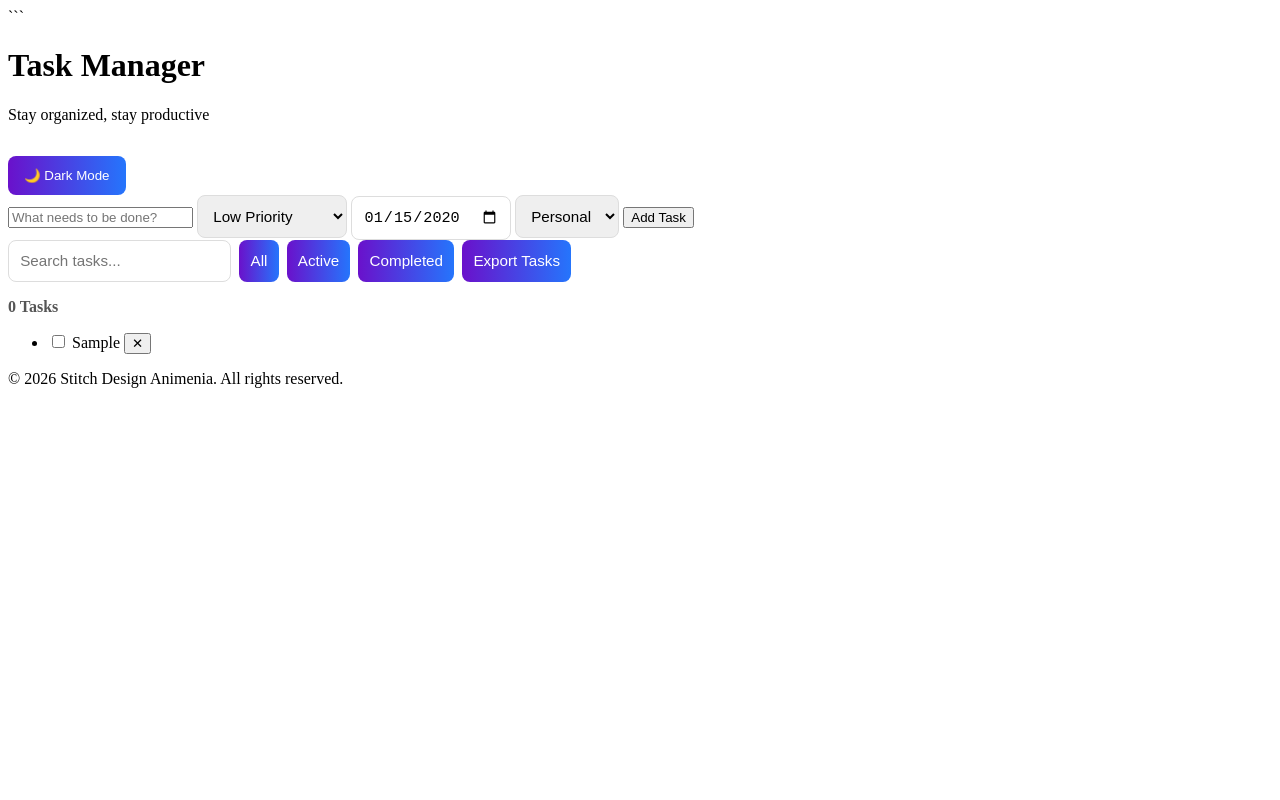
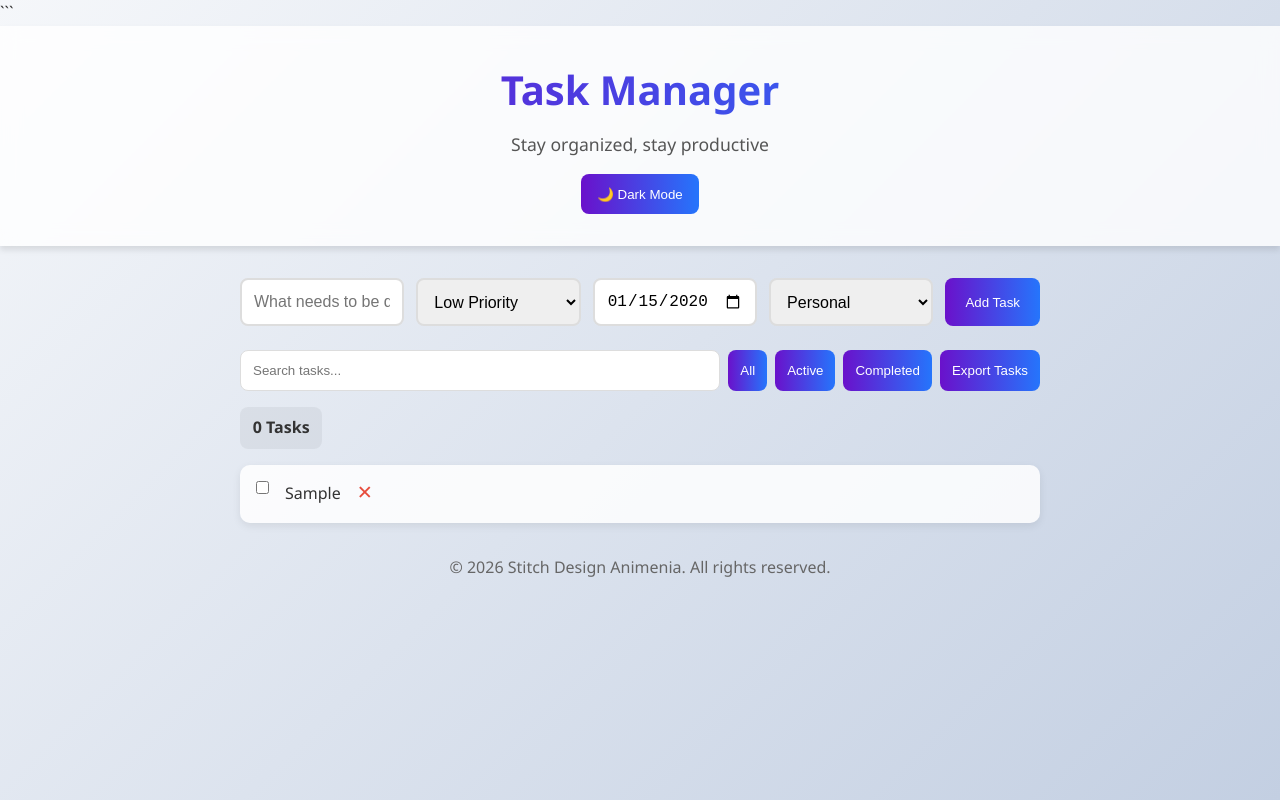
Before and after one commit to Aguoruchukwuka/a-simple-task-manager, a website: page src/index.html in a window 1280 px wide. Both pictures are taken after typing "Sample", "2020-01-15" into the empty fields and a click on the button "Add Task". Drawn offline with Linux system fonts and the light colour scheme.

Commit message:
Refactor CSS for improved styling and organization

````diff
--- a/src/styles/style.css
+++ b/src/styles/style.css
@@ -1,4 +1,114 @@
-/* ===== NEW FEATURES ===== */
+/* =========================
+RESET & BASE STYLES
+========================= */
+
+*,
+*::before,
+*::after {
+box-sizing: border-box;
+margin: 0;
+padding: 0;
+}
+
+html {
+font-size: 16px;
+}
+
+body {
+font-family: 'Segoe UI', Tahoma, Geneva, Verdana, sans-serif;
+line-height: 1.6;
+color: #333;
+background: linear-gradient(135deg, #f5f7fa 0%, #c3cfe2 100%);
+min-height: 100vh;
+padding-bottom: 2rem;
+transition: all 0.3s ease;
+}
+
+.container {
+width: 90%;
+max-width: 800px;
+margin: 0 auto;
+}
+
+/* =========================
+HEADER
+========================= */
+
+header {
+background: rgba(255,255,255,0.8);
+backdrop-filter: blur(10px);
+padding: 2rem 0;
+text-align: center;
+box-shadow: 0 4px 6px rgba(0,0,0,0.1);
+margin-bottom: 2rem;
+}
+
+header h1 {
+font-size: 2.5rem;
+margin-bottom: 0.5rem;
+background: linear-gradient(to right, #6a11cb 0%, #2575fc 100%);
+-webkit-background-clip: text;
+-webkit-text-fill-color: transparent;
+}
+
+header p {
+font-size: 1.1rem;
+color: #555;
+}
+
+#dark-mode-toggle {
+margin-top: 1rem;
+padding: 0.8rem 1rem;
+border: none;
+border-radius: 8px;
+background: linear-gradient(to right, #6a11cb 0%, #2575fc 100%);
+color: white;
+cursor: pointer;
+}
+
+/* =========================
+FORM
+========================= */
+
+#todo-form {
+display: flex;
+flex-wrap: wrap;
+gap: 0.75rem;
+margin-bottom: 1.5rem;
+}
+
+#todo-input,
+#priority,
+#category,
+#due-date {
+flex: 1;
+min-width: 150px;
+padding: 0.75rem;
+border: 2px solid #ddd;
+border-radius: 8px;
+font-size: 1rem;
+}
+
+#todo-input:focus,
+#priority:focus,
+#category:focus,
+#due-date:focus {
+outline: none;
+border-color: #6a11cb;
+}
+
+#todo-form button {
+padding: 0.75rem 1.25rem;
+border: none;
+border-radius: 8px;
+color: white;
+cursor: pointer;
+background: linear-gradient(to right, #6a11cb 0%, #2575fc 100%);
+}
+
+/* =========================
+TOOLBAR
+========================= */
 
 .toolbar {
 display: flex;
@@ -8,40 +118,94 @@ margin-bottom: 1rem;
 }
 
 .toolbar input,
-.toolbar button,
-#priority,
-#category,
-#due-date {
-padding: 0.7rem;
+.toolbar button {
+padding: 0.75rem;
+border-radius: 8px;
 border: 1px solid #ddd;
-border-radius: 8px;
-font-size: 0.95rem;
 }
 
-.toolbar button,
-#dark-mode-toggle {
-background: linear-gradient(to right, #6a11cb 0%, #2575fc 100%);
+.toolbar input {
+flex: 1;
+}
+
+.toolbar button {
+cursor: pointer;
 color: white;
 border: none;
-cursor: pointer;
-transition: opacity 0.2s;
+background: linear-gradient(to right, #6a11cb 0%, #2575fc 100%);
 }
 
-.toolbar button:hover,
-#dark-mode-toggle:hover {
-opacity: 0.9;
-}
-
-#dark-mode-toggle {
-margin-top: 1rem;
-padding: 0.75rem 1rem;
-border-radius: 8px;
-}
+/* =========================
+TASK COUNTER
+========================= */
 
 .task-summary {
 margin-bottom: 1rem;
+}
+
+#task-count {
+display: inline-block;
+padding: 0.5rem 0.8rem;
+border-radius: 8px;
+background: rgba(0,0,0,0.05);
 font-weight: 600;
-color: #555;
+}
+
+/* =========================
+TASK LIST
+========================= */
+
+#todo-list {
+list-style: none;
+}
+
+#todo-list li {
+display: flex;
+align-items: flex-start;
+gap: 1rem;
+padding: 1rem;
+margin-bottom: 0.75rem;
+border-radius: 10px;
+background: rgba(255,255,255,0.85);
+box-shadow: 0 3px 8px rgba(0,0,0,0.08);
+cursor: grab;
+transition: all 0.2s ease;
+}
+
+#todo-list li:hover {
+transform: translateY(-2px);
+}
+
+#todo-list li.completed {
+opacity: 0.7;
+}
+
+#todo-list li.completed .todo-text {
+text-decoration: line-through;
+}
+
+.todo-content {
+flex: 1;
+}
+
+.todo-text {
+display: block;
+font-size: 1rem;
+word-break: break-word;
+}
+
+.todo-meta {
+display: flex;
+gap: 0.5rem;
+flex-wrap: wrap;
+margin-top: 0.4rem;
+}
+
+.todo-badge {
+padding: 0.2rem 0.6rem;
+border-radius: 20px;
+font-size: 0.75rem;
+background: rgba(0,0,0,0.08);
 }
 
 .priority-high {
@@ -56,23 +220,46 @@ border-left: 6px solid #f39c12;
 border-left: 6px solid #27ae60;
 }
 
-.todo-meta {
-display: flex;
-gap: 0.5rem;
-flex-wrap: wrap;
-margin-top: 0.35rem;
-font-size: 0.8rem;
+.delete-btn {
+background: transparent;
+border: none;
+color: #e74c3c;
+font-size: 1.2rem;
+cursor: pointer;
 }
 
-.todo-badge {
-background: rgba(0,0,0,0.08);
-padding: 0.25rem 0.5rem;
-border-radius: 999px;
+.delete-btn:hover {
+transform: scale(1.15);
 }
+
+.edit-input {
+width: 100%;
+padding: 0.5rem;
+border-radius: 6px;
+border: 1px solid #6a11cb;
+}
+
+.dragging {
+opacity: 0.5;
+}
+
+/* =========================
+FOOTER
+========================= */
+
+footer {
+text-align: center;
+margin-top: 2rem;
+color: #666;
+}
+
+/* =========================
+DARK MODE
+========================= */
 
 body.dark-mode {
 background: linear-gradient(135deg, #121212 0%, #1f1f1f 100%);
-color: #f5f5f5;
+color: white;
 }
 
 body.dark-mode header {
@@ -80,41 +267,58 @@ background: rgba(30,30,30,0.9);
 }
 
 body.dark-mode header p,
-body.dark-mode footer,
-body.dark-mode .task-summary {
+body.dark-mode footer {
 color: #ccc;
 }
 
 body.dark-mode #todo-list li {
 background: rgba(40,40,40,0.95);
-color: #f5f5f5;
+color: white;
 }
 
 body.dark-mode #todo-input,
-body.dark-mode .toolbar input,
 body.dark-mode #priority,
 body.dark-mode #category,
 body.dark-mode #due-date,
+body.dark-mode .toolbar input,
 body.dark-mode .edit-input {
 background: #2d2d2d;
-color: #fff;
+color: white;
 border-color: #444;
+}
+
+body.dark-mode #task-count {
+background: rgba(255,255,255,0.08);
 }
 
 body.dark-mode .todo-badge {
 background: rgba(255,255,255,0.15);
 }
 
+/* =========================
+RESPONSIVE
+========================= */
+
 @media (max-width: 768px) {
-.toolbar {
-flex-direction: column;
+
+```
+#todo-form {
+    flex-direction: column;
 }
 
-```
+.toolbar {
+    flex-direction: column;
+}
+
 .toolbar input,
-.toolbar button {
+.toolbar button,
+#todo-form button {
     width: 100%;
 }
-```
+
+header h1 {
+    font-size: 2rem;
+}
+
 
 }
````
